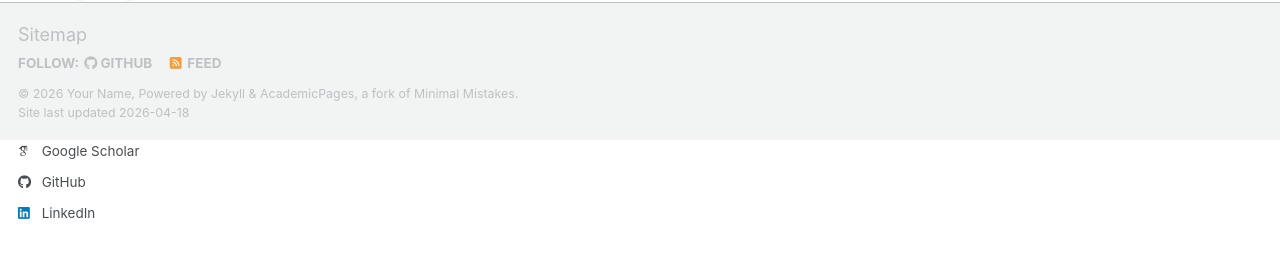
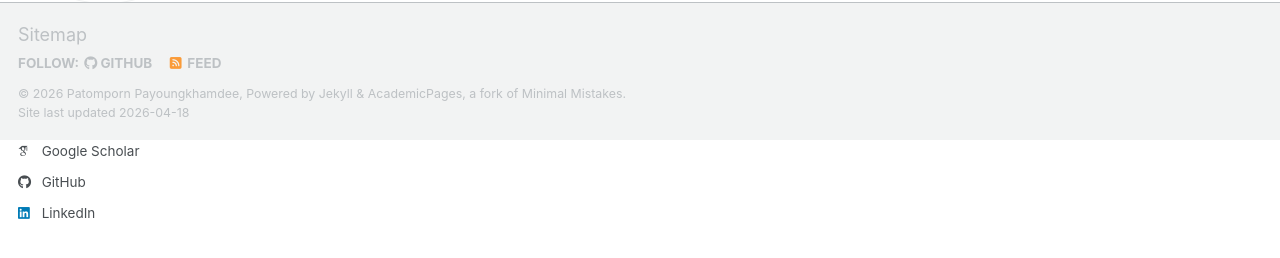
Before and after one commit to calzonelover/calzonelover.github.io, a Jekyll site: the page built from _pages/teaching.html, in a window 1280 px wide. Shown: the part 229-487 px from the top of the page. Built offline with Jekyll 4.4.1, drawn with Linux system fonts in a browser that asks for light colours; some web fonts are replaced; a script bundle is joined from its source files by our own code; library files that are not in the unit come from our copies; some of the changed lines change nothing that is shown.

Commit message:
add seo op

```diff
--- a/_config.yml
+++ b/_config.yml
@@ -11,8 +11,8 @@
 site_theme               : "default" # The available themes options are "default", "air", "sunrise", "mint", "dirt" and "contrast"
 title                    : "Patomporn's Homepage" # "Your Name / Site Title"
 title_separator          : "-"
-name                     : &name "Your Name"
-description              : &description "Your Name's academic portfolio"   # Update this with a general description of your site, this is the default if not overridden by a page
+name                     : &name "Patomporn Payoungkhamdee"
+description              : &description "Personal website of Patomporn Payoungkhamdee, a PhD student at VISTEC focused on Multilingual Reasoning and Tool-Integrated Reasoning."   # Update this with a general description of your site, this is the default if not overridden by a page
 url                      : https://calzonelover.github.io # The base hostname & protocol for your site e.g. "https://[your GitHub username].github.io",
                                                            # or if you already have some other page hosted on Github then use "https://[your GitHub username].github.io/[Your Repo Name]"
 baseurl                  : "" # the subpath of your site, e.g. "/blog"
@@ -130,7 +130,7 @@
 
 
 # SEO Related
-google_site_verification :
+google_site_verification : "8NWecywNDNf57pkjOa3U0pbtstTy6RWFQNfJv4B9PXY"
 bing_site_verification   :
 alexa_site_verification  :
 yandex_site_verification :
```
